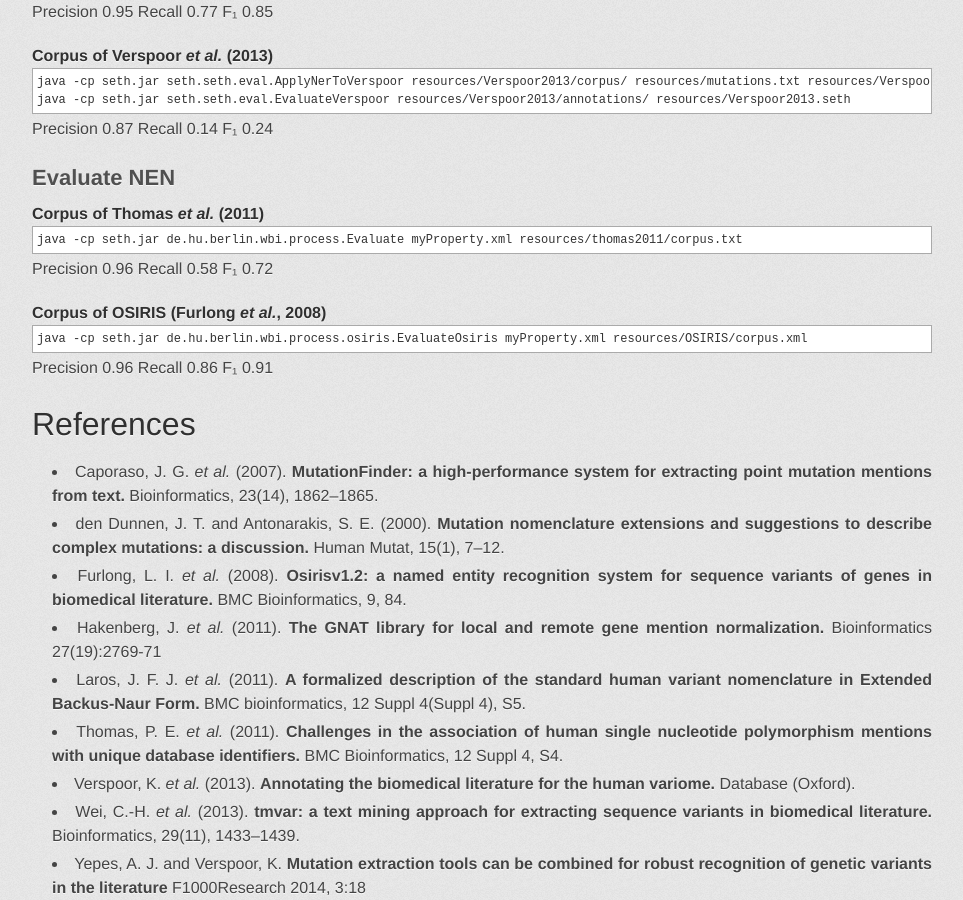
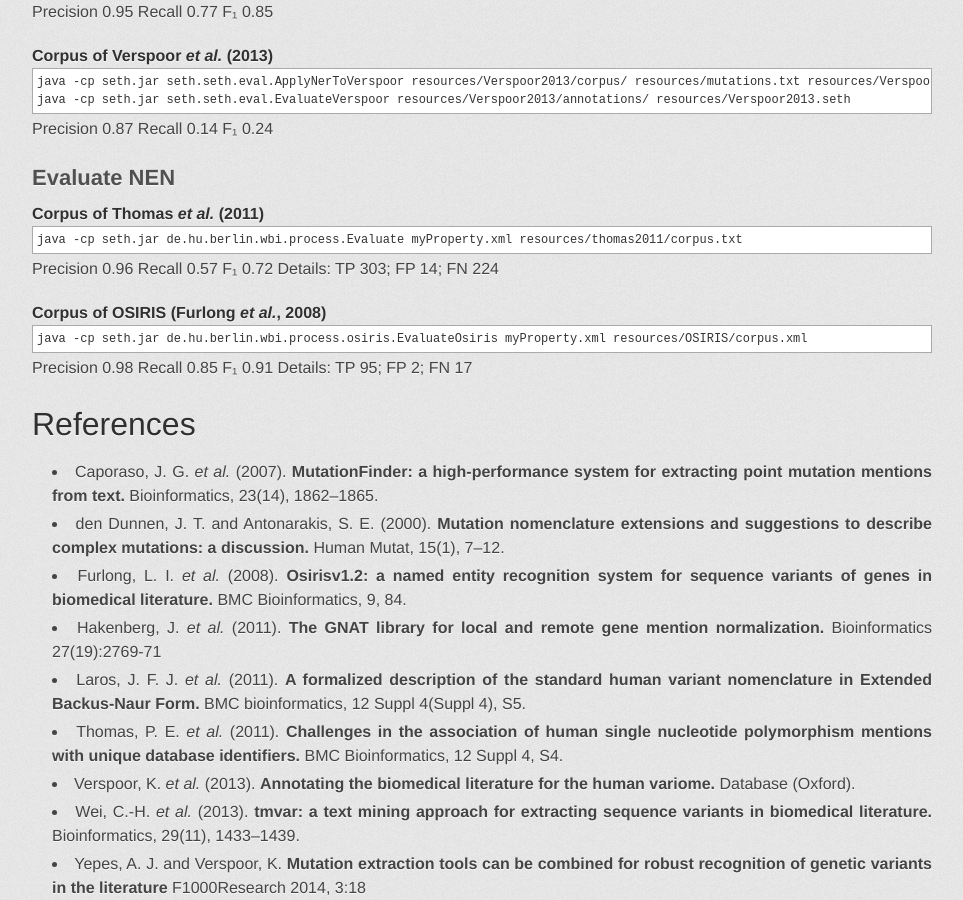
Before and after one commit to rockt/SETH, a Jekyll site: the page built from index.md, in a window 1280 px wide and 900 px high, scrolled down 3671 px. Shown: the whole window, without its empty margins (158-1121 px from the left). Built offline with Jekyll 4.4.1, drawn with Linux system fonts in a browser that asks for light colours; some web fonts are replaced.

Commit message:
Update index.md

```diff
--- a/index.md
+++ b/index.md
@@ -186,15 +186,18 @@ F₁        0.24
     java -cp seth.jar de.hu.berlin.wbi.process.Evaluate myProperty.xml resources/thomas2011/corpus.txt
 
 Precision 0.96
-Recall    0.58
+Recall    0.57
 F₁        0.72
+Details: TP 303; FP 14; FN 224
+
 
 #### Corpus of OSIRIS (Furlong *et al.*, 2008)
     java -cp seth.jar de.hu.berlin.wbi.process.osiris.EvaluateOsiris myProperty.xml resources/OSIRIS/corpus.xml
 
-Precision 0.96
-Recall    0.86
+Precision 0.98
+Recall    0.85
 F₁        0.91
+Details: TP 95; FP 2; FN 17
 
 
 <!--
```
